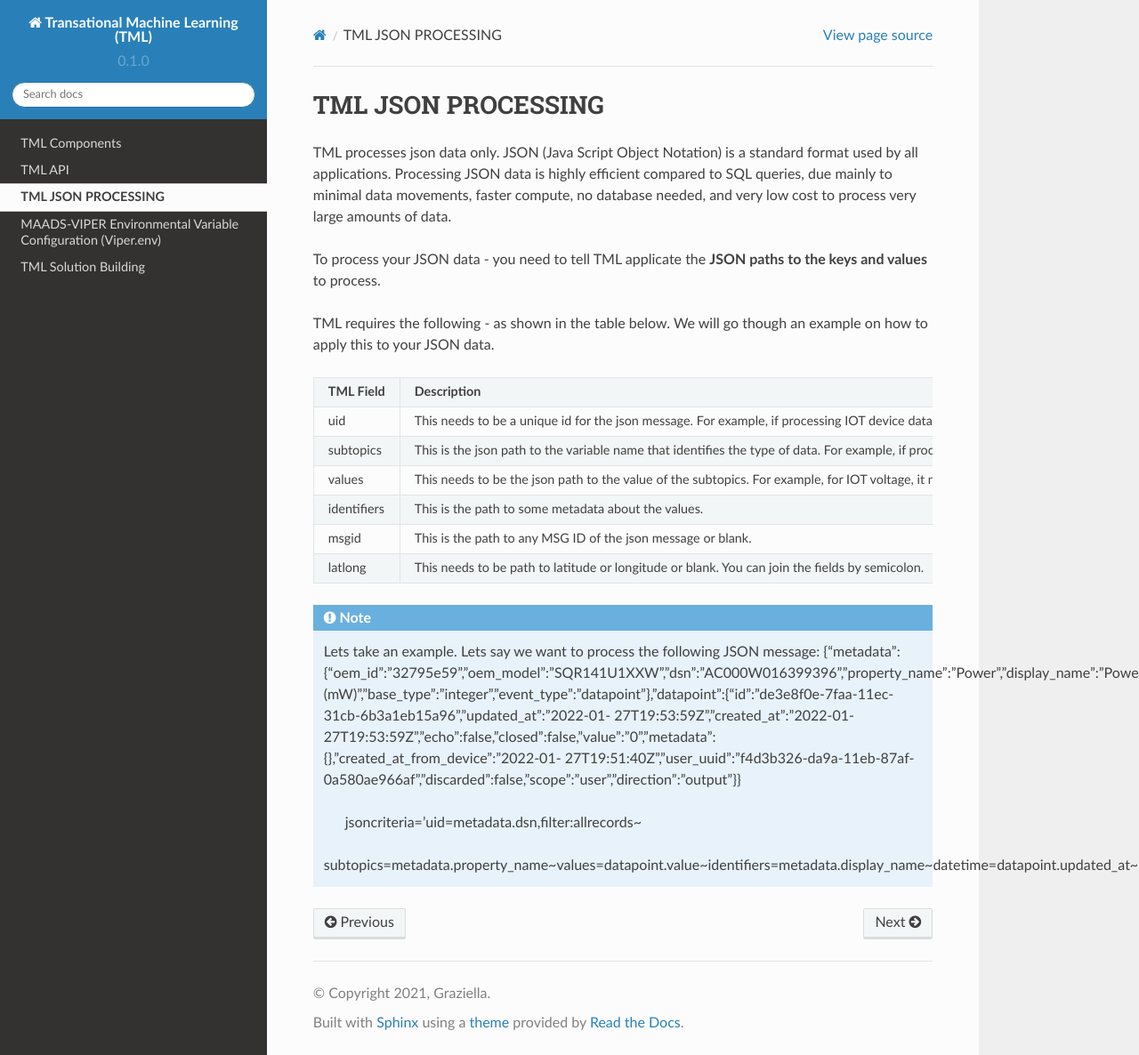
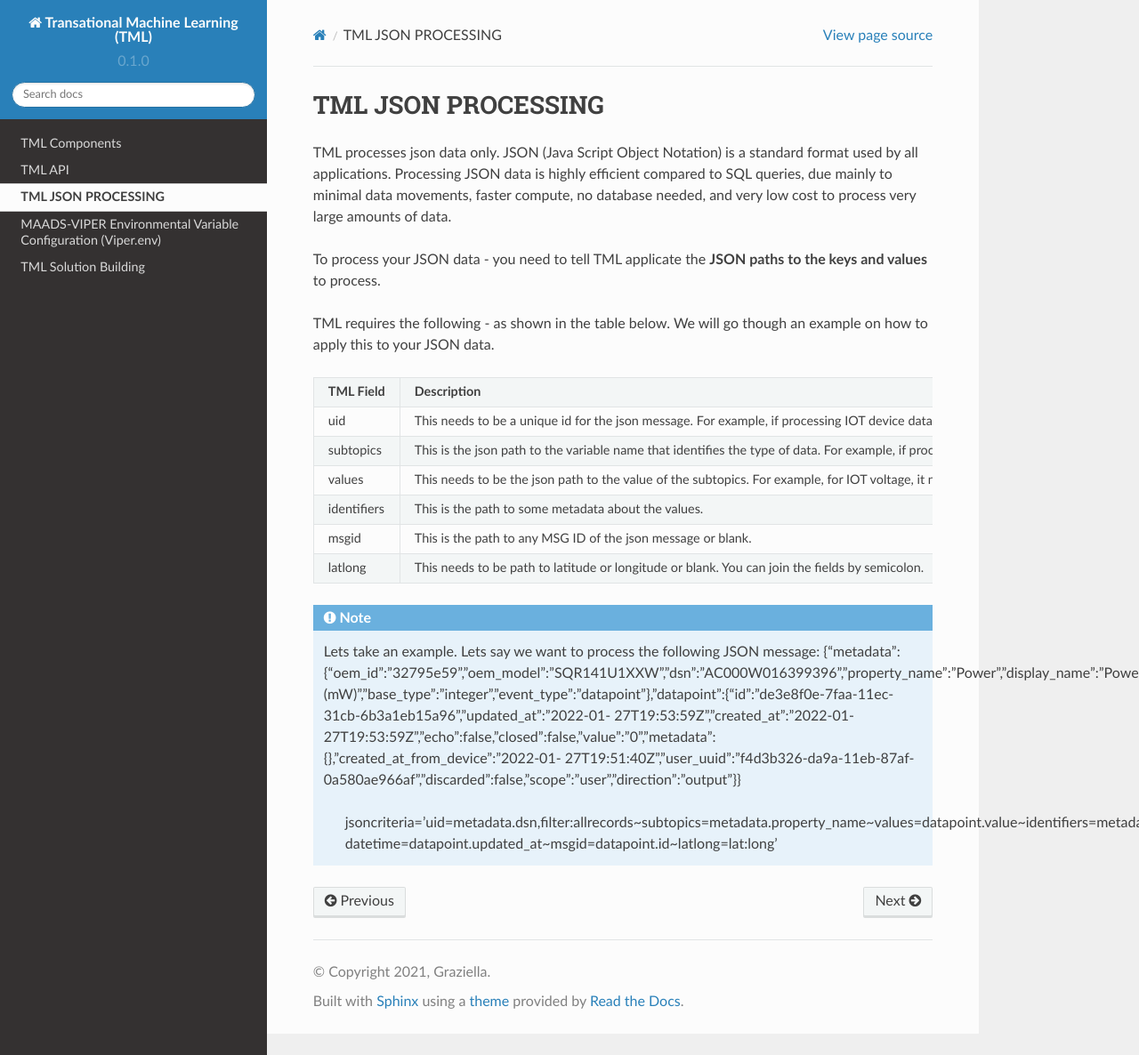
Before and after one commit to smaurice101/readthedocs, a Sphinx documentation site: the page built from docs/source/jsonprocessing.rst, in a window 1280 px wide and 1186 px high. Shown: the whole window at 89% size. Built offline with Sphinx 7.4.7 and the Read the Docs theme 2.0.0, drawn with Linux system fonts in a browser that asks for light colours.

```diff
--- a/docs/source/jsonprocessing.rst
+++ b/docs/source/jsonprocessing.rst
@@ -31,10 +31,4 @@ TML requires the following - as shown in the table below. We will go though an e
    27T19:53:59Z","created_at":"2022-01-27T19:53:59Z","echo":false,"closed":false,"value":"0","metadata":{},"created_at_from_device":"2022-01-
    27T19:51:40Z","user_uuid":"f4d3b326-da9a-11eb-87af-0a580ae966af","discarded":false,"scope":"user","direction":"output"}}
 
-     jsoncriteria='uid=metadata.dsn,filter:allrecords~\
-   subtopics=metadata.property_name~\
-   values=datapoint.value~\
-   identifiers=metadata.display_name~\
-   datetime=datapoint.updated_at~\
-   msgid=datapoint.id~\
-   latlong=lat:long'
+     jsoncriteria='uid=metadata.dsn,filter:allrecords~subtopics=metadata.property_name~values=datapoint.value~identifiers=metadata.display_name~   datetime=datapoint.updated_at~msgid=datapoint.id~latlong=lat:long'
```
